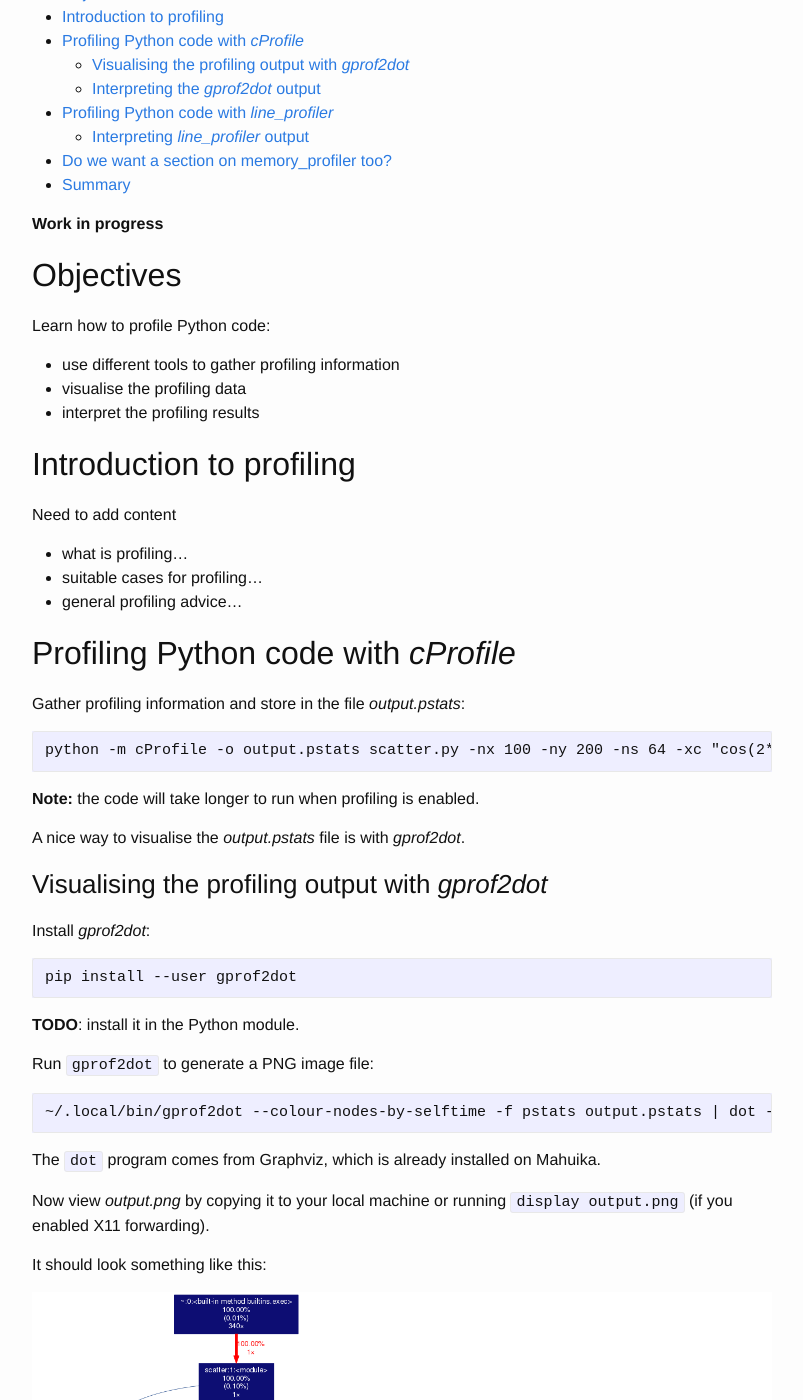
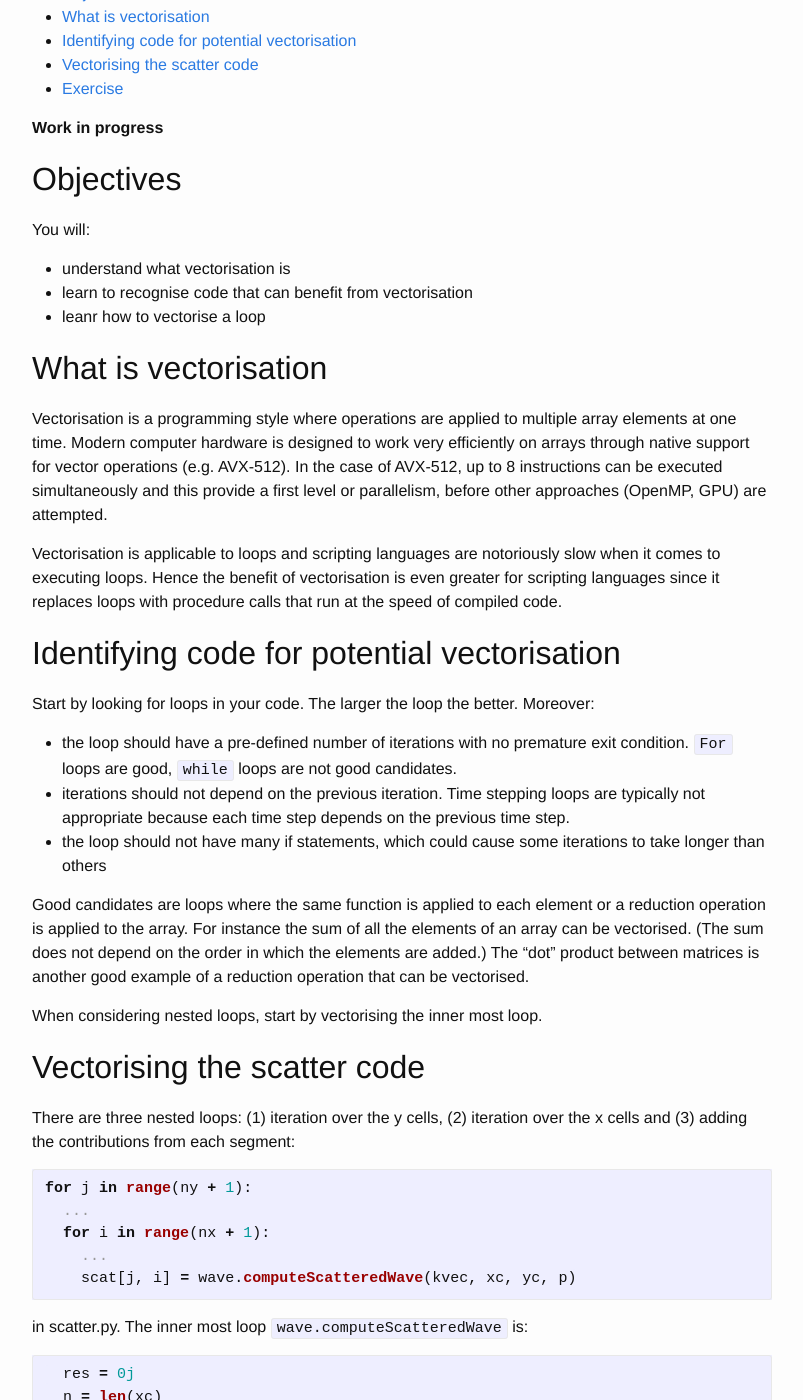
Before and after one commit to nesi/perf-training, a Jekyll site: the page built from _lessons/python-scatter/02-vectorising.md, in a window 1280 px wide and 1400 px high, scrolled down 430 px. Shown: the whole window, without its empty margins (238-1041 px from the left). Built offline with Jekyll 4.4.1, drawn with Linux system fonts in a browser that asks for light colours; some of the changed text lies outside the part shown.

Commit message:
+ vectorisation

````diff
--- /dev/null
+++ b/_lessons/python-scatter/02-vectorising.md
@@ -0,0 +1,70 @@
+---
+layout: post
+title: Profiling
+permalink: /python-scatter/profiling
+chapter: python-scatter
+---
+
+**Work in progress**
+
+## Objectives
+
+You will:
+
+* understand what vectorisation is
+* learn to recognise code that can benefit from vectorisation
+* leanr how to vectorise a loop
+
+## What is vectorisation
+
+Vectorisation is a programming style where operations are applied to multiple array elements at one time. Modern computer hardware is designed to work very efficiently on arrays through native support for vector operations (e.g. AVX-512). In the case of AVX-512, up to 8 instructions can be executed simultaneously and this provide a first level or parallelism, before other approaches (OpenMP, GPU) are attempted.
+
+Vectorisation is applicable to loops and scripting languages are notoriously slow when it comes to executing loops. Hence the benefit of vectorisation is even greater for scripting languages since it replaces loops with procedure calls that run at the speed of compiled code.
+
+## Identifying code for potential vectorisation
+
+Start by looking for loops in your code. The larger the loop the better. Moreover:
+
+ * the loop should have a pre-defined number of iterations with no premature exit condition. `For` loops are good, `while` loops are not good candidates.
+ * iterations should not depend on the previous iteration. Time stepping loops are typically not appropriate because each time step depends on the previous time step.
+ * the loop should not have many if statements, which could cause some iterations to take longer than others
+
+ Good candidates are loops where the same function is applied to each element or a reduction operation is applied to the array. For instance the sum of all the elements of an array can be vectorised. (The sum does not depend on the order in which the elements are added.) The "dot" product between matrices is another good example of a reduction operation that can be vectorised.
+
+ When considering nested loops, start by vectorising the inner most loop.
+
+
+## Vectorising the scatter code
+
+There are three nested loops: (1) iteration over the y cells, (2) iteration over the x cells and (3) adding the contributions from each segment:
+```python
+for j in range(ny + 1):
+  ...
+  for i in range(nx + 1):
+    ...
+    scat[j, i] = wave.computeScatteredWave(kvec, xc, yc, p)
+```
+in scatter.py.  The inner most loop `wave.computeScatteredWave` is:
+```python
+  res = 0j
+  n = len(xc)
+  for i0 in range(n - 1):
+    ...
+    res += computeScatteredWaveElement(kvec, p0, p1, point)
+```
+where `n - 1` is the number of segments. We see that `res` adds the scattered wave contributions from each segment. These contributions can be added in any order.
+
+The aim here is to replace the above `for` loop by a set of `numpy` calls, which work with arrays instead of scalar numbers.
+
+First start by replacing scalar quantities with arrays of dimensions `n` and 3-vectors with arrays of size `n` times 3. Next apply element by element operations and reduction operations (e.g. `numpy.sum`) to compute each individual contribution.
+
+The branch `vectorized`
+```
+git pull https://github.com/pletzer/scatter vectorized
+git checkout vectorized
+```
+has a modified version of the scatter code.
+
+## Exercise
+
+Report the performance improvement of the vectorized branch over master.
````
Also changed, not shown: _lessons/python-scatter/00-introduction.md (+2 -2 lines), _lessons/python-scatter/03-c-extension.md (renamed from _lessons/python-scatter/02-c-extension.md), _lessons/python-scatter/04-openmp.md (renamed from _lessons/python-scatter/03-openmp.md).
